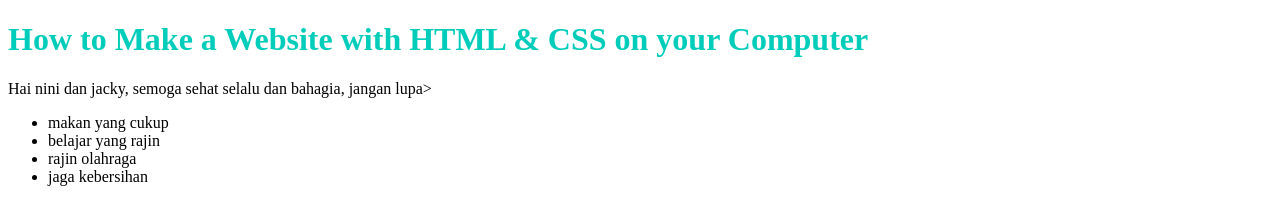
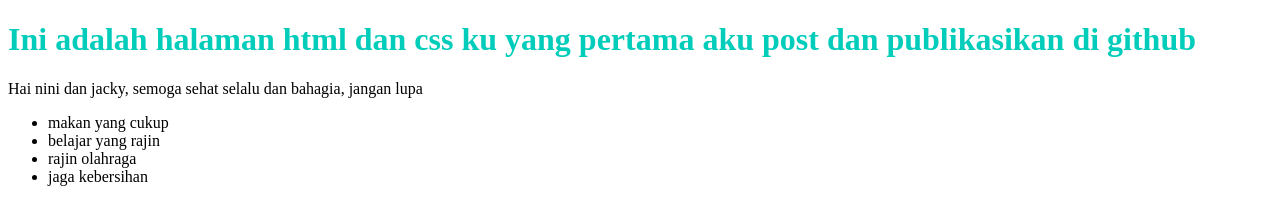
Before and after one commit to AlfinePontia/progate.github.io, a plain HTML site: page index.html in a window 1280 px wide. Drawn offline with Linux system fonts and the light colour scheme.

Commit message:
Update index.html

```diff
--- a/index.html
+++ b/index.html
@@ -6,8 +6,8 @@
     <link rel="stylesheet" href="stylesheet.css">
   </head>
   <body>
-    <h1 class="title">How to Make a Website with HTML & CSS on your Computer</h1>
-    <p class="keluarga">Hai nini dan jacky, semoga sehat selalu dan bahagia, jangan lupa></p>
+    <h1 class="title">Ini adalah halaman html dan css ku yang pertama aku post dan publikasikan di github</h1>
+    <p class="keluarga">Hai nini dan jacky, semoga sehat selalu dan bahagia, jangan lupa</p>
     <ul>
       <li>
         makan yang cukup
```
